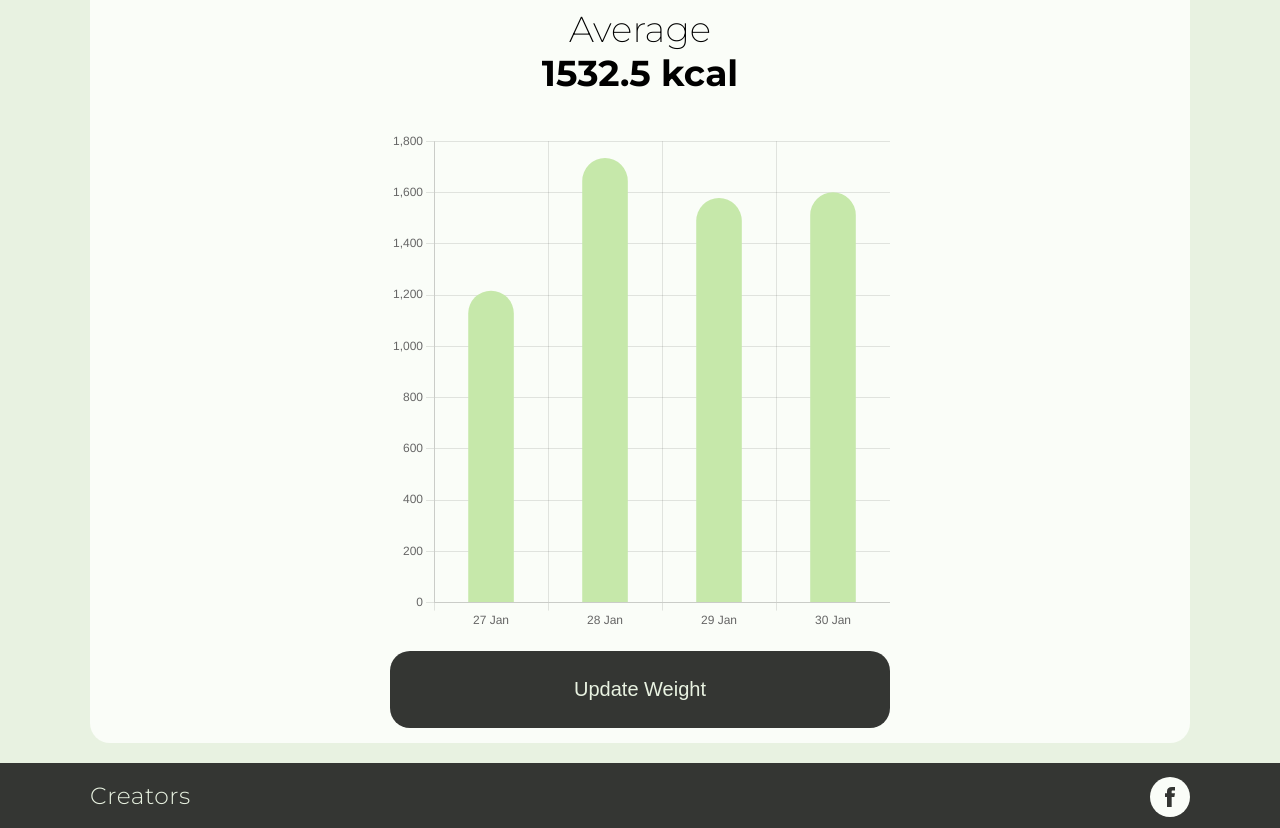
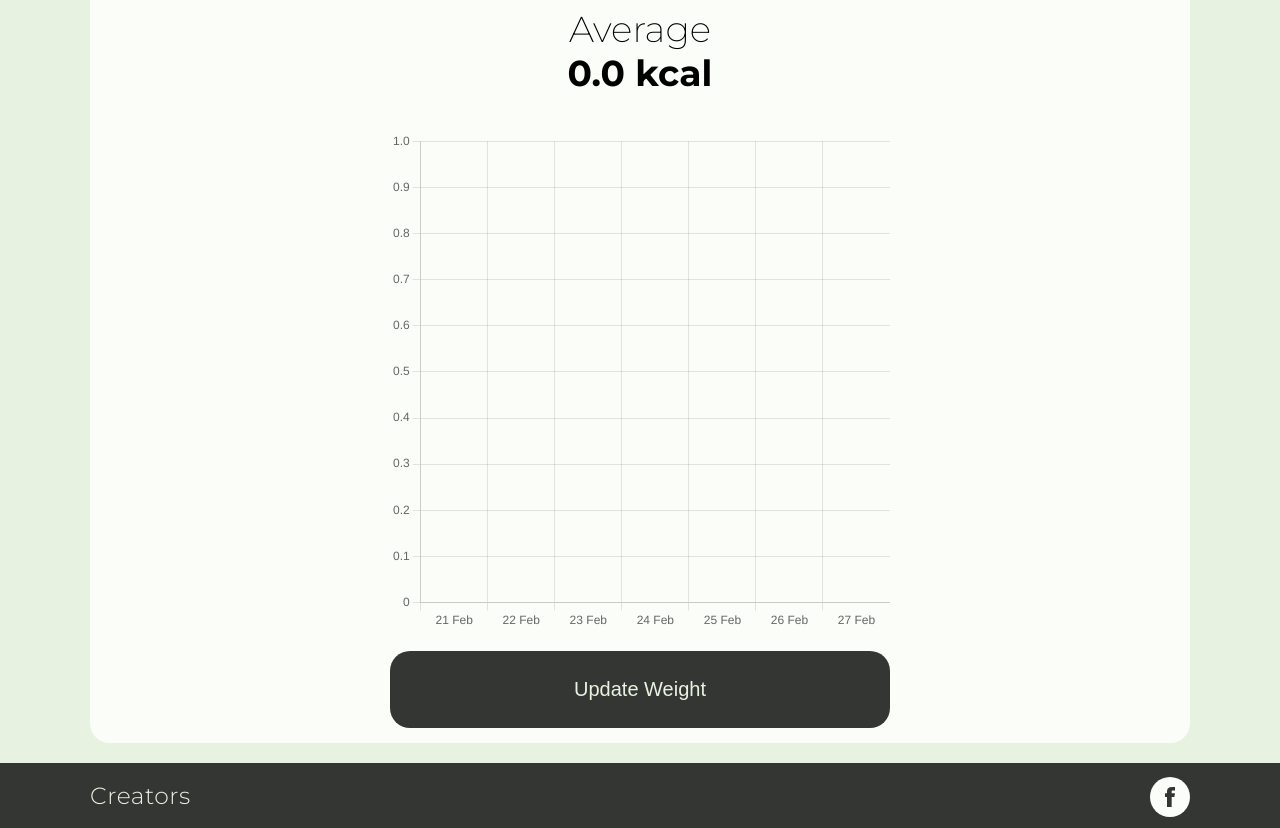
Before and after one commit to mitjasha/avocado, a React (Create React App) app: page /progress in a window 1280 px wide. Shown: the part 540-1368 px from the top of the page. Built offline with nearby package versions, Linux system fonts and the light colour scheme; no server answers.

Commit message:
feat: add display of eaten kcal for the last 7 days

```diff
--- a/src/pages/ProgressScreen/ProgressScreen.tsx
+++ b/src/pages/ProgressScreen/ProgressScreen.tsx
@@ -36,28 +36,64 @@ const ProgressScreen: React.FC = () => {
     )}-${correctData(date.getDate())}`;
 
     const events = await eventMealController.getEventsByDate(day);
-    return events.reduce((acc, item) => {
-      return acc + (item.weight / 100) * item.product.calories_100g;
-    }, 0);
+    if (events.length > 0) {
+      return events.reduce((acc, item) => {
+        return acc + (item.weight / 100) * item.product.calories_100g;
+      }, 0);
+    }
+    return 0;
   };
 
-  // const [eatenKcalPerDay, setEatenKcalPerDay] = useState<object>({
-  //   Mon: 1217,
-  //   Tue: 1734,
-  //   Wed: 1578,
-  //   Thu: 1601,
-  //   Fri: 1000,
-  //   Sat: 1000,
-  //   Sun: 1000,
-  // });
+  const month = [
+    "Jan",
+    "Feb",
+    "Mar",
+    "Apr",
+    "May",
+    "June",
+    "July",
+    "Aug",
+    "Sept",
+    "Oct",
+    "Nov",
+    "Dec",
+  ];
 
-  getEatenKcalPerDay(new Date());
+  const today = new Date();
+  const oneDayEarlier = new Date(new Date().getTime() - 86400000);
+  const twoDaysEarlier = new Date(new Date().getTime() - 172800000);
+  const threeDaysEarlier = new Date(new Date().getTime() - 259200000);
+  const fourDaysEarlier = new Date(new Date().getTime() - 345600000);
+  const fiveDaysEarlier = new Date(new Date().getTime() - 432000000);
+  const sixDaysEarlier = new Date(new Date().getTime() - 518400000);
 
-  const eatenKcalPerDay = {
-    "27 Jan": 1217,
-    "28 Jan": 1734,
-    "29 Jan": 1578,
-    "30 Jan": 1601,
+  const [eatenKcalPerDay, setEatenKcalPerDay] = useState<object>({
+    [`${sixDaysEarlier.getDate()} ${month[sixDaysEarlier.getMonth()]}`]: 0,
+    [`${fiveDaysEarlier.getDate()} ${month[fiveDaysEarlier.getMonth()]}`]: 0,
+    [`${fourDaysEarlier.getDate()} ${month[fourDaysEarlier.getMonth()]}`]: 0,
+    [`${threeDaysEarlier.getDate()} ${month[threeDaysEarlier.getMonth()]}`]: 0,
+    [`${twoDaysEarlier.getDate()} ${month[twoDaysEarlier.getMonth()]}`]: 0,
+    [`${oneDayEarlier.getDate()} ${month[oneDayEarlier.getMonth()]}`]: 0,
+    [`${today.getDate()} ${month[today.getMonth()]}`]: 0,
+  });
+
+  const getEatenKcalObject = async () => {
+    setEatenKcalPerDay({
+      [`${sixDaysEarlier.getDate()} ${month[sixDaysEarlier.getMonth()]}`]:
+        await getEatenKcalPerDay(sixDaysEarlier),
+      [`${fiveDaysEarlier.getDate()} ${month[fiveDaysEarlier.getMonth()]}`]:
+        await getEatenKcalPerDay(fiveDaysEarlier),
+      [`${fourDaysEarlier.getDate()} ${month[fourDaysEarlier.getMonth()]}`]:
+        await getEatenKcalPerDay(fourDaysEarlier),
+      [`${threeDaysEarlier.getDate()} ${month[threeDaysEarlier.getMonth()]}`]:
+        await getEatenKcalPerDay(threeDaysEarlier),
+      [`${twoDaysEarlier.getDate()} ${month[twoDaysEarlier.getMonth()]}`]:
+        await getEatenKcalPerDay(twoDaysEarlier),
+      [`${oneDayEarlier.getDate()} ${month[oneDayEarlier.getMonth()]}`]:
+        await getEatenKcalPerDay(oneDayEarlier),
+      [`${today.getDate()} ${month[today.getMonth()]}`]:
+        await getEatenKcalPerDay(today),
+    });
   };
 
   const getAverageKcal = () => {
@@ -124,6 +160,7 @@ const ProgressScreen: React.FC = () => {
     getTargetWeight();
     getKgLeft();
     getAverageKcal();
+    getEatenKcalObject();
   }, []);
 
   return (
```
